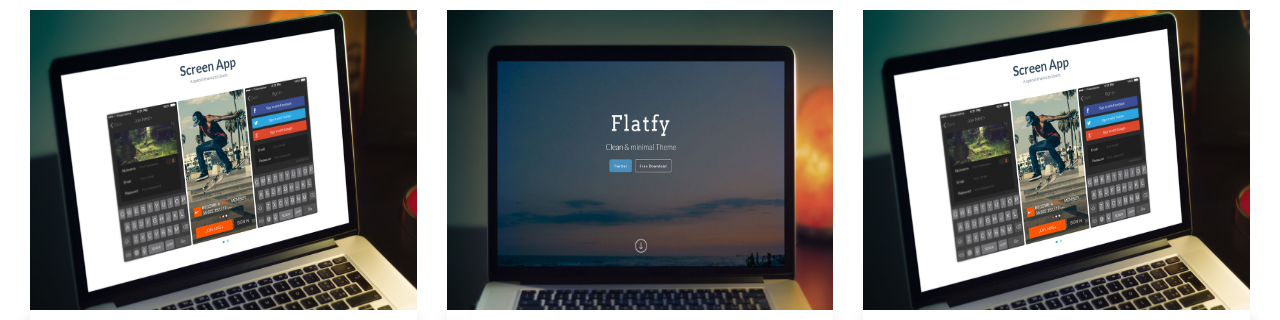
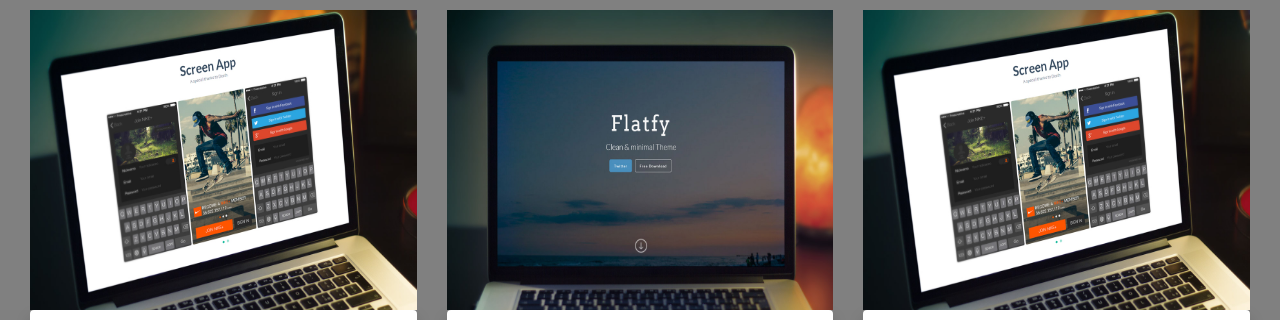
Before and after one commit to dclonyx/Reproduction-img, a plain HTML site: page index.html in a window 1280 px wide. Shown: the top 320 px of the page. Drawn offline with nearby package versions, Linux system fonts and the light colour scheme.

Commit message:
ajout color

```diff
--- a/css/style.css
+++ b/css/style.css
@@ -49,3 +49,21 @@
 figcaption{
     padding: 5% 5%;
 }
+
+@media(min-width:768px){
+    .row,article{
+        background-color:white;
+    }
+}
+
+@media(min-width:992px){
+    .row,article{
+    background-color: black;
+    }
+}
+
+@media(min-width:1200px){
+    .row,article{
+    background-color: grey;
+    }
+}
```
